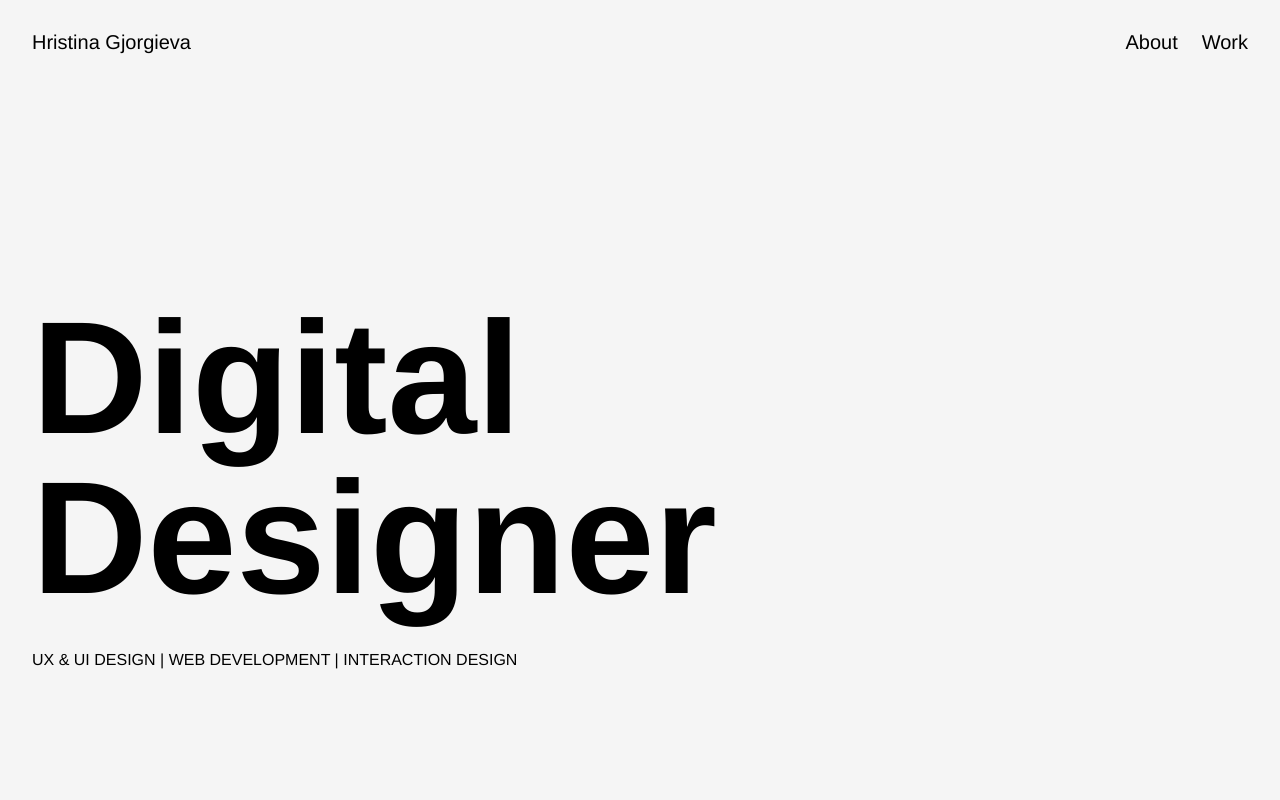
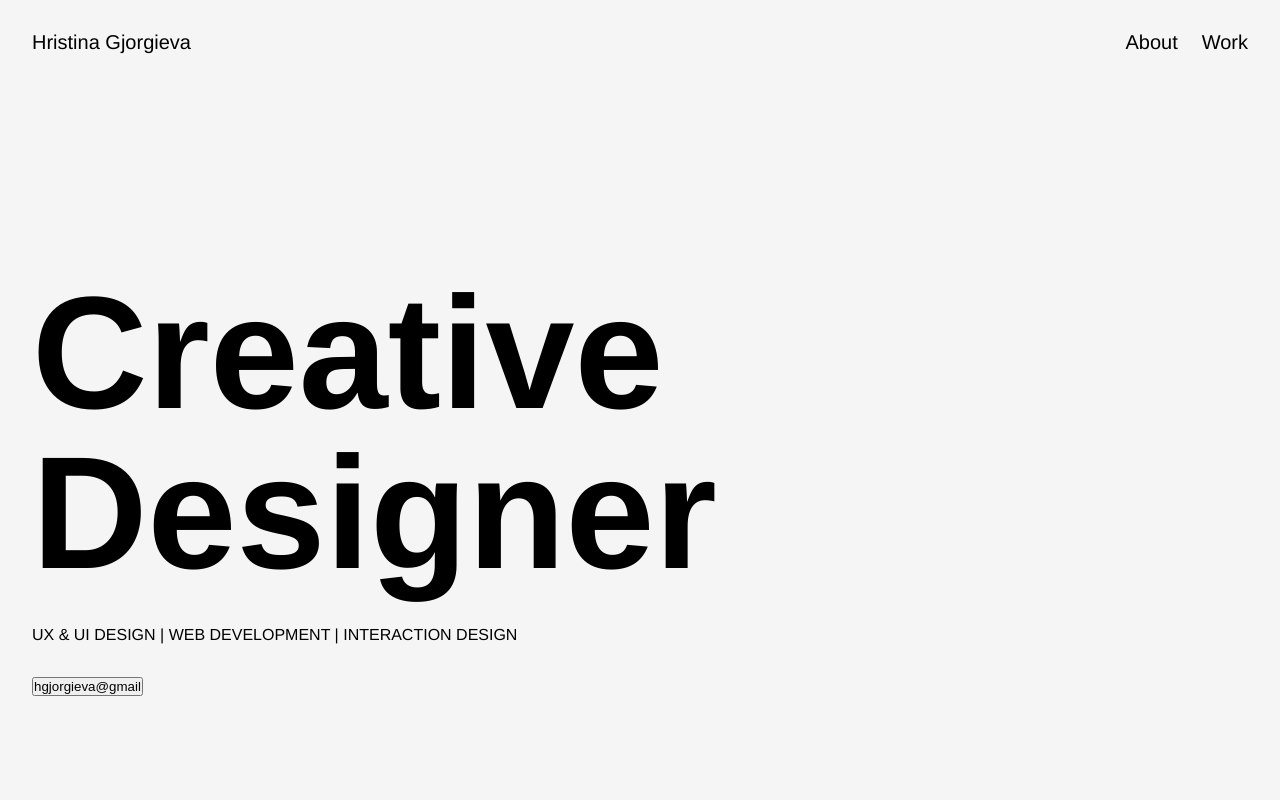
Before and after one commit to HristinaGjo/Website-Portfolio-HG, a React (Vite) app: page / in a window 1280 px wide. Shown: the top 800 px of the page. Built offline with nearby package versions, Linux system fonts and the light colour scheme.

Commit message:
added email button in connect

```diff
--- a/src/pages/HomePage.jsx
+++ b/src/pages/HomePage.jsx
@@ -6,13 +6,23 @@ import SectionContainer from "../components/SectionContainer.jsx"
 import Footer from "../components/Footer.jsx";
 
 const HomePage = () => {
+
+ const handleEmailCliclk = () => {
+  /* console.log ('hello') */
+  window.location.href = "mailto:hgjorgieva@gmail.com";
+ }
+
+
+
   return (
 
     /* <SectionContainer> */
     <div className={classes.pageCtn}>
       <div className={classes.heroCtn}>
-        <h1>Digital <br className={classes.mobileBreak} />Designer</h1>
+        <h1>Creative <br className={classes.mobileBreak} />Designer</h1>
         <h4>UX & UI DESIGN | <br className={classes.mobileBreak} /> WEB DEVELOPMENT | <br className={classes.mobileBreak} /> INTERACTION DESIGN</h4>
+        <button className={classes.button} onClick={handleEmailCliclk}>hgjorgieva@gmail</button>
+        {/* <h4 className={classes.badge}>Based in Berlin</h4> */}
       </div>
 
       <div className={classes.aboutCtn}>
@@ -64,8 +74,9 @@ const HomePage = () => {
       <div className={classes.connectCtn}>
         <div>
           <h2>Let's Chat</h2>
+          <button className={classes.button} onClick={handleEmailCliclk}>hgjorgieva@gmail</button>
 
-          <a className={classes.emailBtn} href="mailto:hgjorgieva@gmail.com">hgjorgieva@gmail.com</a>
+         { /* <a className={classes.emailBtn} href="mailto:hgjorgieva@gmail.com">hgjorgieva@gmail.com</a> */}
          { /* <h3> Let’s talk about a project, collaboration or an idea you may have!</h3> */}
         </div>
 
```
